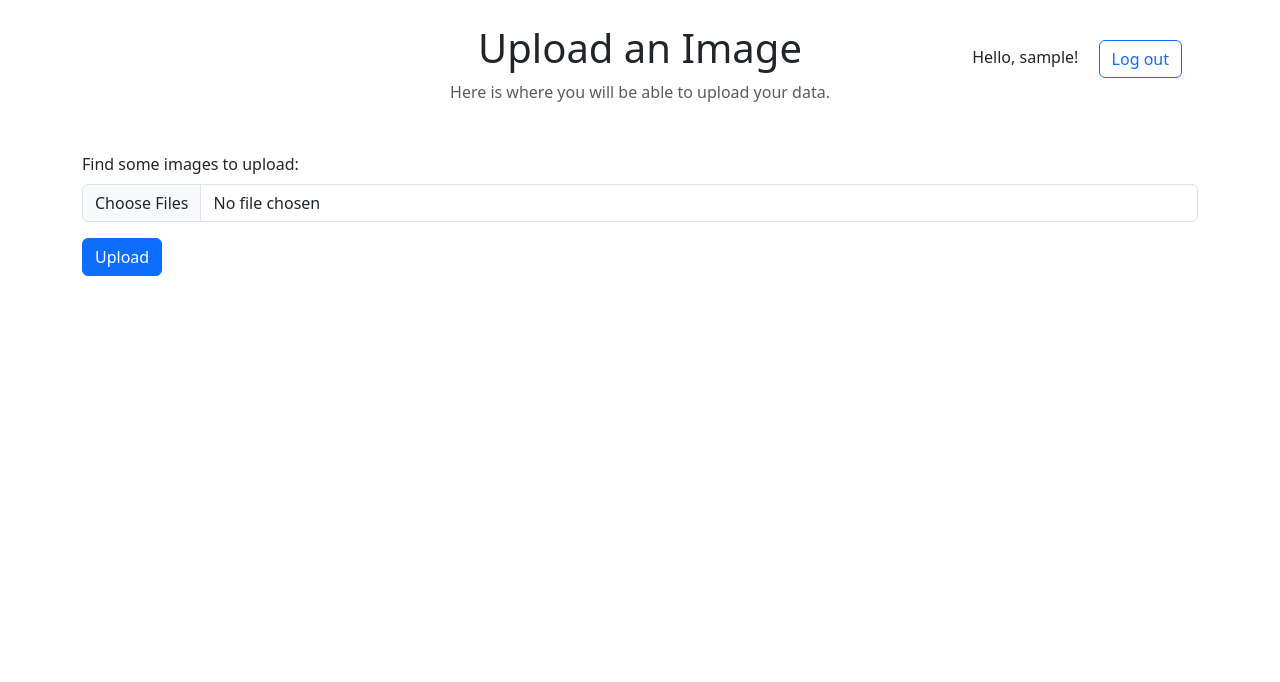
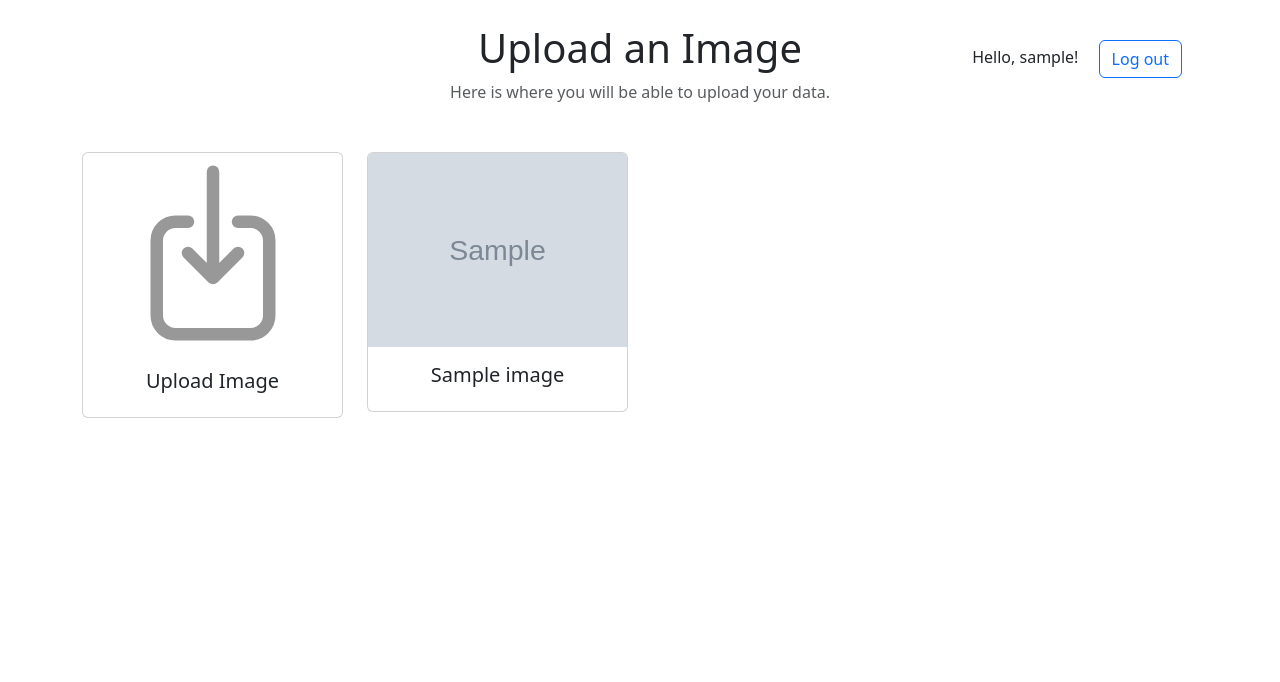
Before and after one commit to zillybop/CITS3403-project, a Flask app: page /upload in a window 1280 px wide. Shown: the top 682 px of the page. Run offline with Flask 3, Linux system fonts and the light colour scheme; a user stored in the database is signed in; tables that the repository leaves empty hold one stand-in row (values such as "Sample post"); grey boxes marked "Sample" are stand-in pictures; parts of the project's set-up code (start-up, migrations or seed data) failed here and were passed over; some libraries are stand-ins or nearby versions.

Commit message:
feat: created modal in upload.html that opens to accept image upload when 'upload' card is clicked

```diff
--- a/app/templates/upload.html
+++ b/app/templates/upload.html
@@ -5,36 +5,61 @@
 {% block page_subheader %}Here is where you will be able to upload your data.{% endblock %}
 
 {% block content %}
-    <form action="#" method="post" enctype="multipart/form-data" class="mt-4">
-        <div class="mb-3">
-            <label for="imageUpload" class="form-label">Find some images to upload:</label>
-            <input type="file" class="form-control" id="imageUpload" name="imageUpload" accept="image/*" multiple>
+    <div class="row mb-5">
+        <div class="col-md-3 mb-4">
+            <div class="card clickable" data-bs-toggle="modal" data-bs-target="#uploadModal">
+                <img src="{{ url_for('static', filename='images/arrow-down-tray.svg') }}"
+                     class="card-img-top"
+                     alt="Upload"
+                     style="opacity: 0.4; max-width: 100%; max-height: 200px; object-fit: contain;">
+                <div class="card-body text-center">
+                    <h5 class="card-title">Upload Image</h5>
+                </div>
+            </div>
         </div>
-        <div id="preview"></div>
-        <ul id="fileList"></ul>
-        <button type="submit" class="btn btn-primary">Upload</button>
-    </form>
+        {% for image in images %}
+            <div class="col-md-3 mb-4">
+                <div class="card clickable" data-bs-toggle="modal" data-bs-target="#previewModal{{ image.id }}">
+                    <img src="{{ url_for('uploaded_file', filename=image.filename) }}"class="card-img-top" alt="{{ image.title }}">
+                    <div class="card-body text-center">
+                        <h5 class="card-title">{{ image.title }}</h5>
+                    </div>
+                </div>
+            </div>
+        {% else %}
+            <p class="text-muted">No images uploaded yet.</p>
+        {% endfor %}
+    </div>
 
-    <script>
-    document.getElementById("imageUpload").addEventListener("change", function(event) {
-        const preview = document.getElementById("preview");
-        const fileList = document.getElementById("fileList");
-        //preview.innerHTML = "";
-        //fileList.innerHTML = "";
-
-        Array.from(event.target.files).forEach(file => {
-            // Display image preview
-            const img = document.createElement("img");
-            img.src = URL.createObjectURL(file);
-            img.width = 100;
-            img.style.margin = "5px";
-            preview.appendChild(img);
-
-            // Display file name
-            const listItem = document.createElement("li");
-            listItem.textContent = file.name;
-            fileList.appendChild(listItem);
-            });
-        });
-        </script>
+<!-- Upload Modal -->
+<div class="modal fade" id="uploadModal" tabindex="-1" aria-labelledby="uploadModalLabel" aria-hidden="true">
+    <div class="modal-dialog modal-dialog-centered">
+      <div class="modal-content">
+        <div class="modal-header">
+          <h5 class="modal-title" id="uploadModalLabel">Upload a New Image</h5>
+          <button type="button" class="btn-close" data-bs-dismiss="modal" aria-label="Close"></button>
+        </div>
+        <div class="modal-body">
+          <form action="{{ url_for('upload') }}" method="post" enctype="multipart/form-data">
+            {{ form.hidden_tag() }}
+            <div class="mb-3">
+                {{ form.title.label(class="form-label") }}
+                {{ form.title(class="form-control", placeholder="Enter image title") }}
+                {% if form.title.errors %}
+                    <div class="text-danger">{{ form.title.errors[0] }}</div>
+                {% endif %}
+            </div>
+            <div class="mb-3">
+                {{ form.image.label(class="form-label") }}
+                {{ form.image(class="form-control") }}
+                {% if form.image.errors %}
+                    <div class="text-danger">{{ form.image.errors[0] }}</div>
+                {% endif %}
+            </div>
+            <button type="submit" class="btn btn-primary">Upload</button>
+          </form>
+        </div>
+      </div>
+    </div>
+  </div>
 {% endblock %}
```
